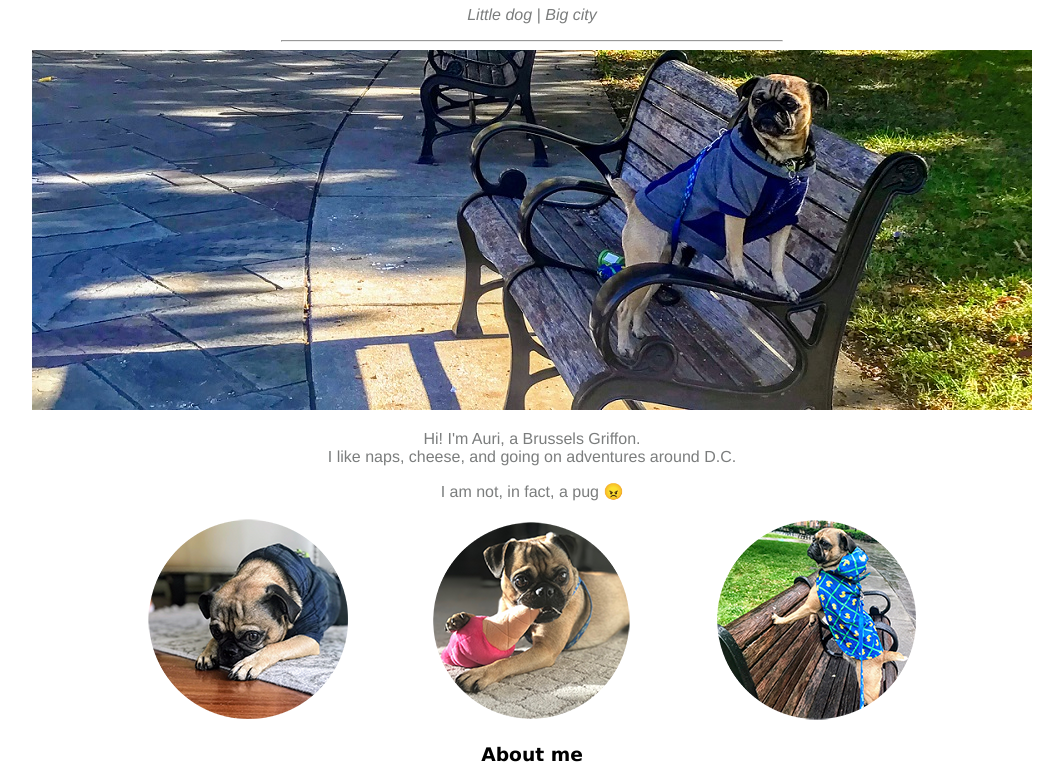
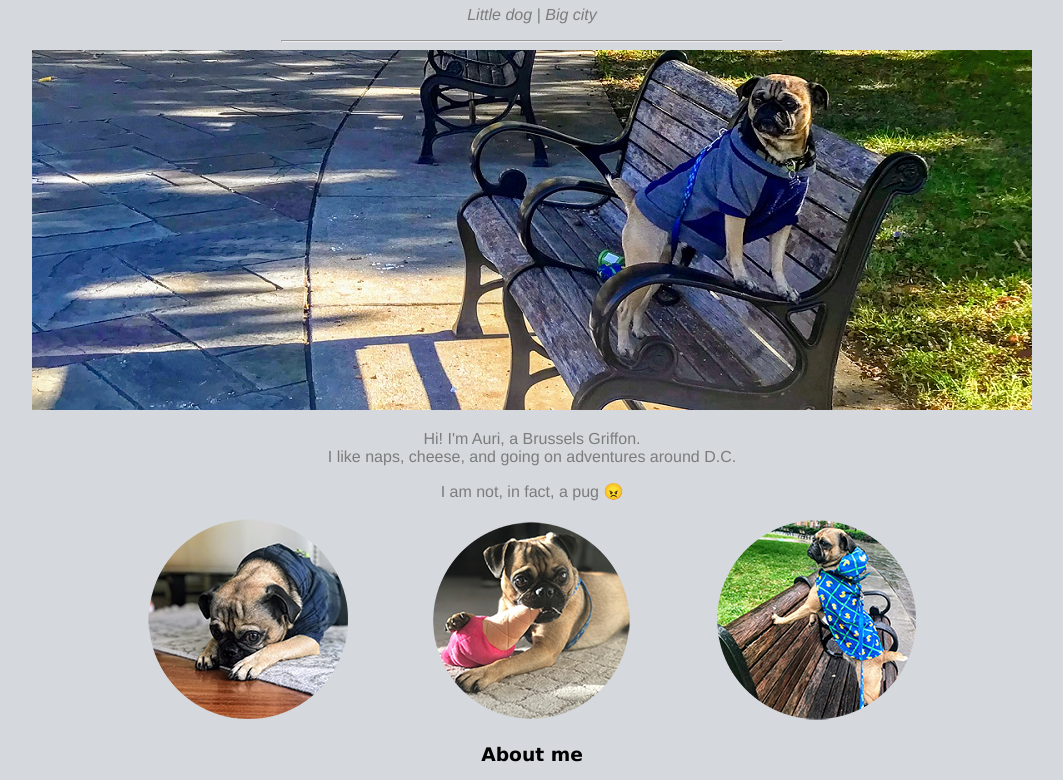
Before and after one commit to mylescking/mylescking.github.io, a plain HTML site: page unit_3/index.html in a window 1280 px wide. Shown: the part 75-855 px from the top of the page, without its empty margins (108-1171 px from the left). Drawn offline with Linux system fonts and the light colour scheme.

Commit message:
background color

```diff
--- a/unit_3/css/style.css
+++ b/unit_3/css/style.css
@@ -1,6 +1,7 @@
 body {
 	font-family: "Verdana";
 	text-align: center;
+	background-color: #D5D8DC;
 	<!--background-image: url(https://i.imgur.com/yH2ap2L.jpg);-->
 	background-size: 100%;
 	background-repeat: no-repeat;
```
